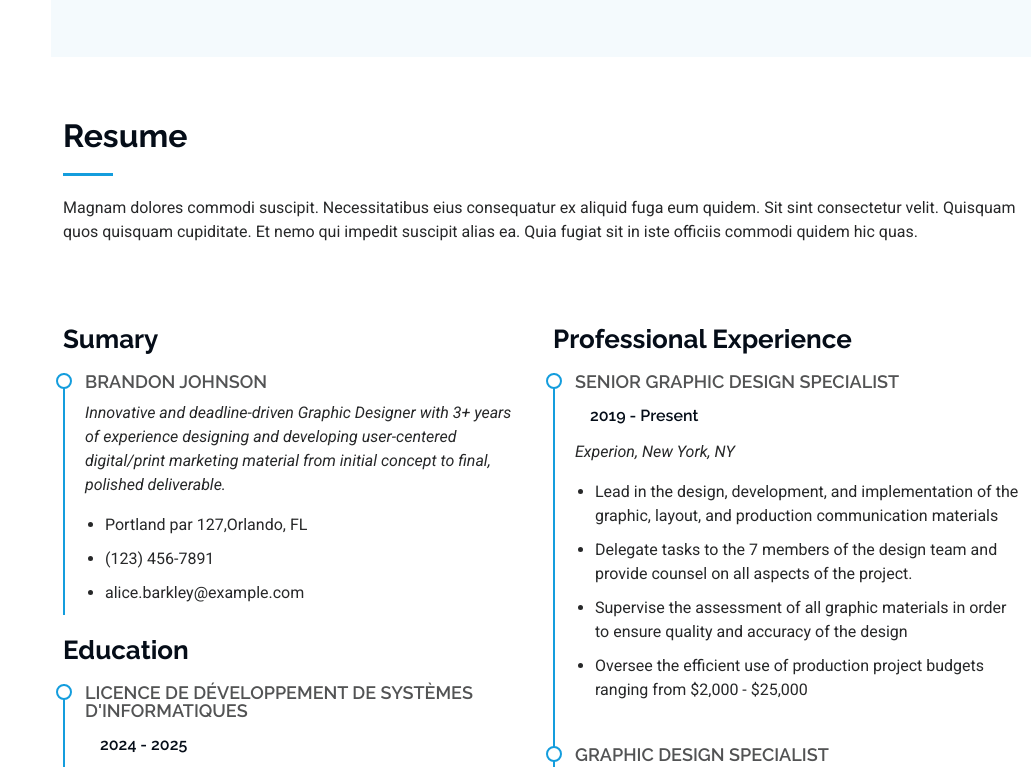
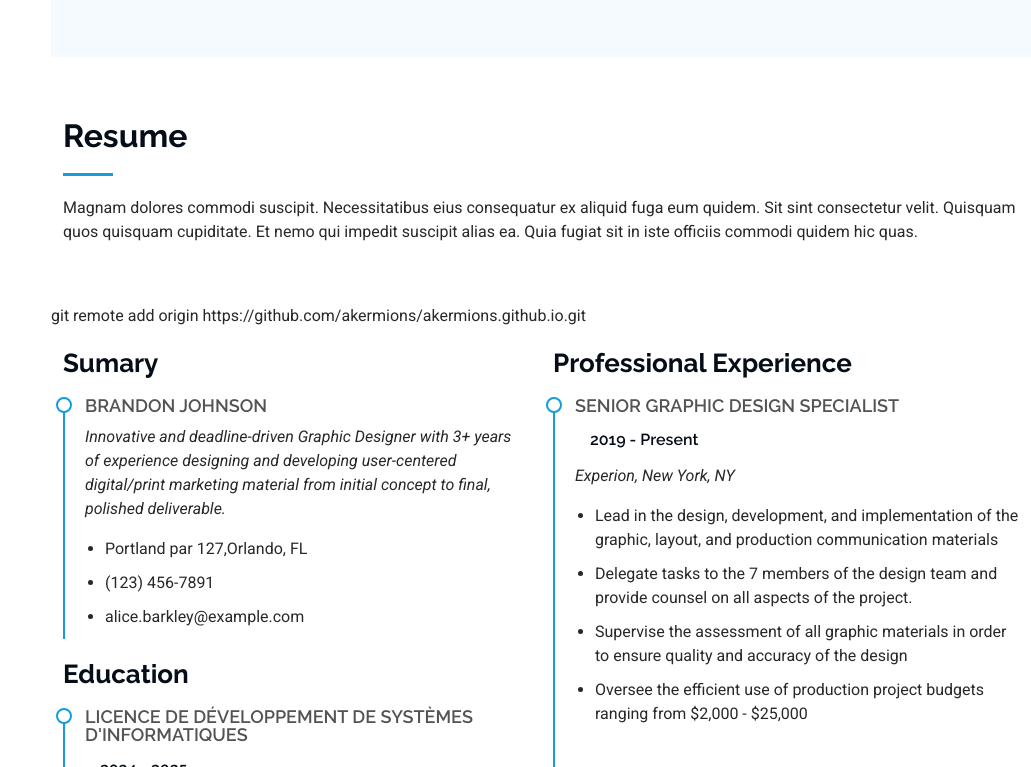
Before and after one commit to akermions/akermions.github.io, a plain HTML site: page index.html in a window 1280 px wide. Shown: the part 2137-2904 px from the top of the page, without its empty margins (249-1280 px from the left). Drawn offline with Linux system fonts and the light colour scheme.

Commit message:
first commit

```diff
--- a/index.html
+++ b/index.html
@@ -282,6 +282,7 @@
         <h2>Resume</h2>
         <p>Magnam dolores commodi suscipit. Necessitatibus eius consequatur ex aliquid fuga eum quidem. Sit sint consectetur velit. Quisquam quos quisquam cupiditate. Et nemo qui impedit suscipit alias ea. Quia fugiat sit in iste officiis commodi quidem hic quas.</p>
       </div><!-- End Section Title -->
+      git remote add origin https://github.com/akermions/akermions.github.io.git
 
       <div class="container">
 
```
